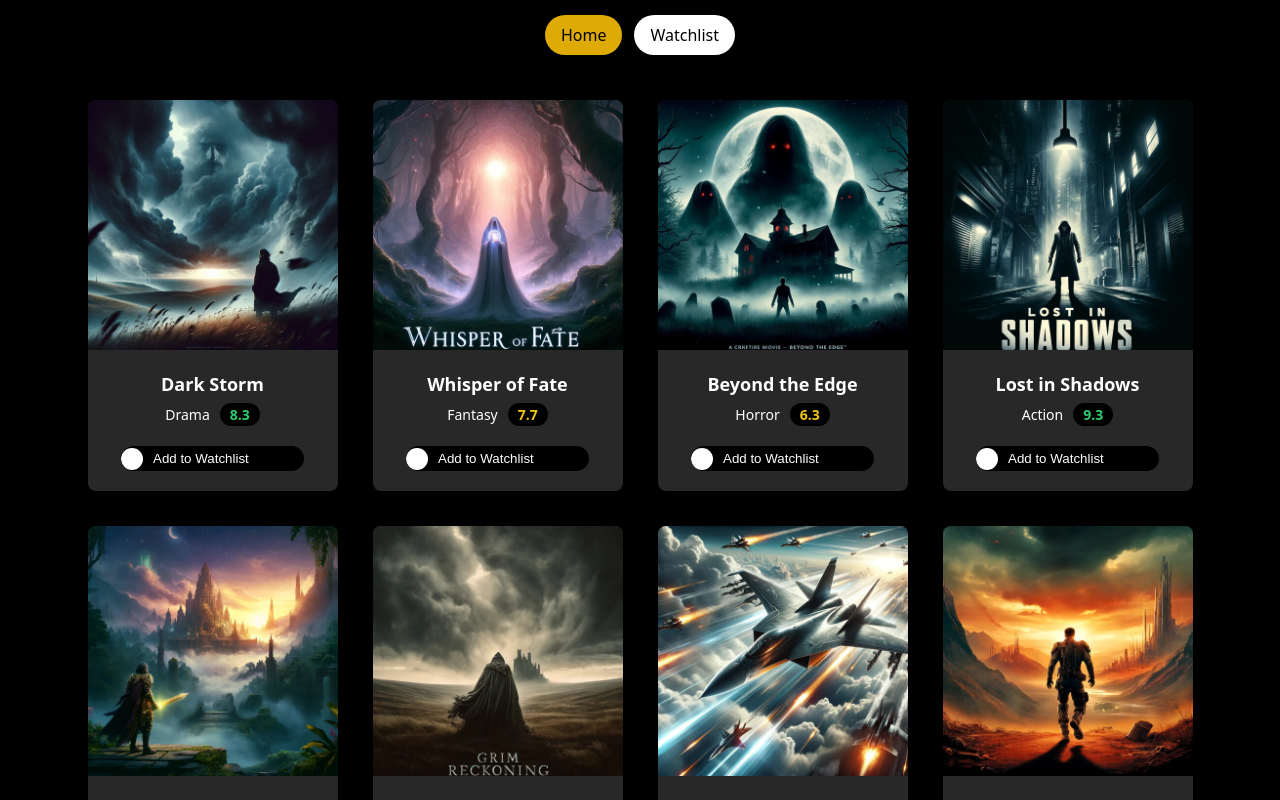
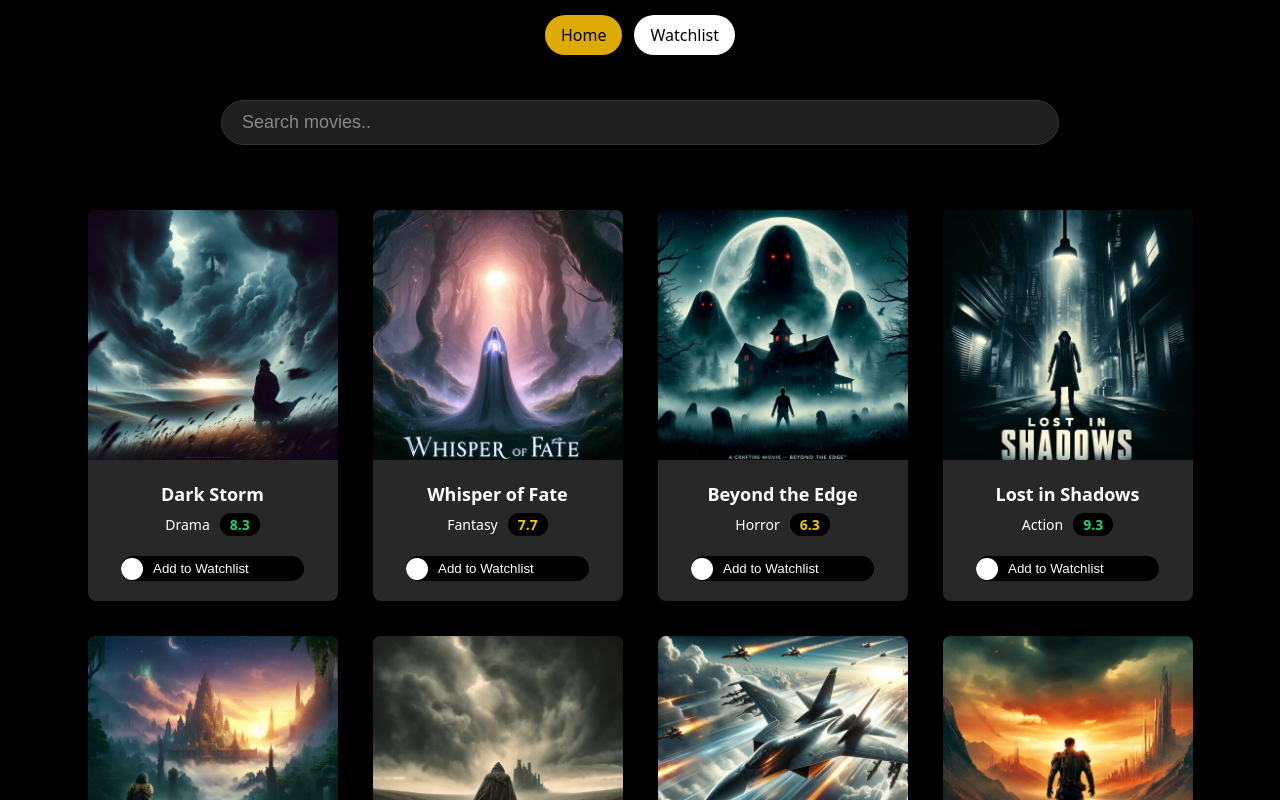
Before and after one commit to bndlaura/react-weeks, a React (Vite) app in the folder MovieApp/: page / in a window 1280 px wide. Shown: the top 800 px of the page. Built offline with nearby package versions, Linux system fonts and the light colour scheme.

Commit message:
SearchBar UI

```diff
--- a/MovieApp/src/App.css
+++ b/MovieApp/src/App.css
@@ -1,6 +1,9 @@
 #root {
   max-width: 1280px;
   margin: 0 auto;
-  padding: 2rem;
   text-align: center;
 }
+
+.home {
+  margin: 100px auto;
+}
--- a/MovieApp/src/App.jsx
+++ b/MovieApp/src/App.jsx
@@ -1,4 +1,5 @@
 import AppRouter from "./router";
+import "./App.css";
 
 export default function App() {
   return <AppRouter />;
--- a/MovieApp/src/components/MovieCard/MovieCard.jsx
+++ b/MovieApp/src/components/MovieCard/MovieCard.jsx
@@ -11,7 +11,7 @@ function MovieCard({ movie }) {
     };
 
   return (
-    <div className="movie-card">
+    <div className="movie-card" id={`${movie.id}`}>
       <div className="movie-image">
         <img src={`assets/images/${movie.image}`} alt={movie.title} />
       </div>
--- a/MovieApp/src/components/MovieList/MovieList.css
+++ b/MovieApp/src/components/MovieList/MovieList.css
@@ -3,7 +3,7 @@
   flex-wrap: wrap;
   justify-content: center;
   gap: 35px;
-  padding: 100px 50px;
+  padding: 50px;
   width: fit-content;
   margin: 0 auto;
 }
--- /dev/null
+++ b/MovieApp/src/components/SearchBar/SearchBar.css
@@ -0,0 +1,29 @@
+.search-bar {
+  width: 100%;
+  max-width: 800px;
+  margin: 15px auto;
+  background: #1f1f1f;
+  padding: 10px 18px;
+  border-radius: 40px;
+  border: 1px solid #333;
+  transition: border-color 0.25s ease;
+  display: flex;
+  align-items: center;
+}
+
+.search-bar:focus-within {
+  border-color: #ddaa06;
+}
+
+.search-bar input {
+  width: 100%;
+  background: transparent;
+  border: none;
+  outline: none;
+  color: #fff;
+  font-size: 18px;
+}
+
+.search-bar input::placeholder {
+  color: #888;
+}
--- /dev/null
+++ b/MovieApp/src/components/SearchBar/SearchBar.jsx
@@ -0,0 +1,11 @@
+import "./SearchBar.css";
+
+function SearchBar({ value, onChange }) {
+    return (
+        <div className="search-bar">
+            <input type="text" placeholder="Search movies.." value={value} onChange={(e) => onChange(e.target.value)} />
+        </div>
+    );
+}
+
+export default SearchBar;
--- a/MovieApp/src/pages/Home.jsx
+++ b/MovieApp/src/pages/Home.jsx
@@ -1,9 +1,14 @@
 import movies from "../data/movies.json";
 import MovieList from "../components/MovieList/MovieList.jsx";
+import SearchBar from "../components/SearchBar/SearchBar.jsx";
 
 function Home() {
   return (
-    <MovieList movies={movies} />
+    <div className="home">
+      <SearchBar />
+      <MovieList movies={movies} />
+    </div>
+
   );
 }
 
```
